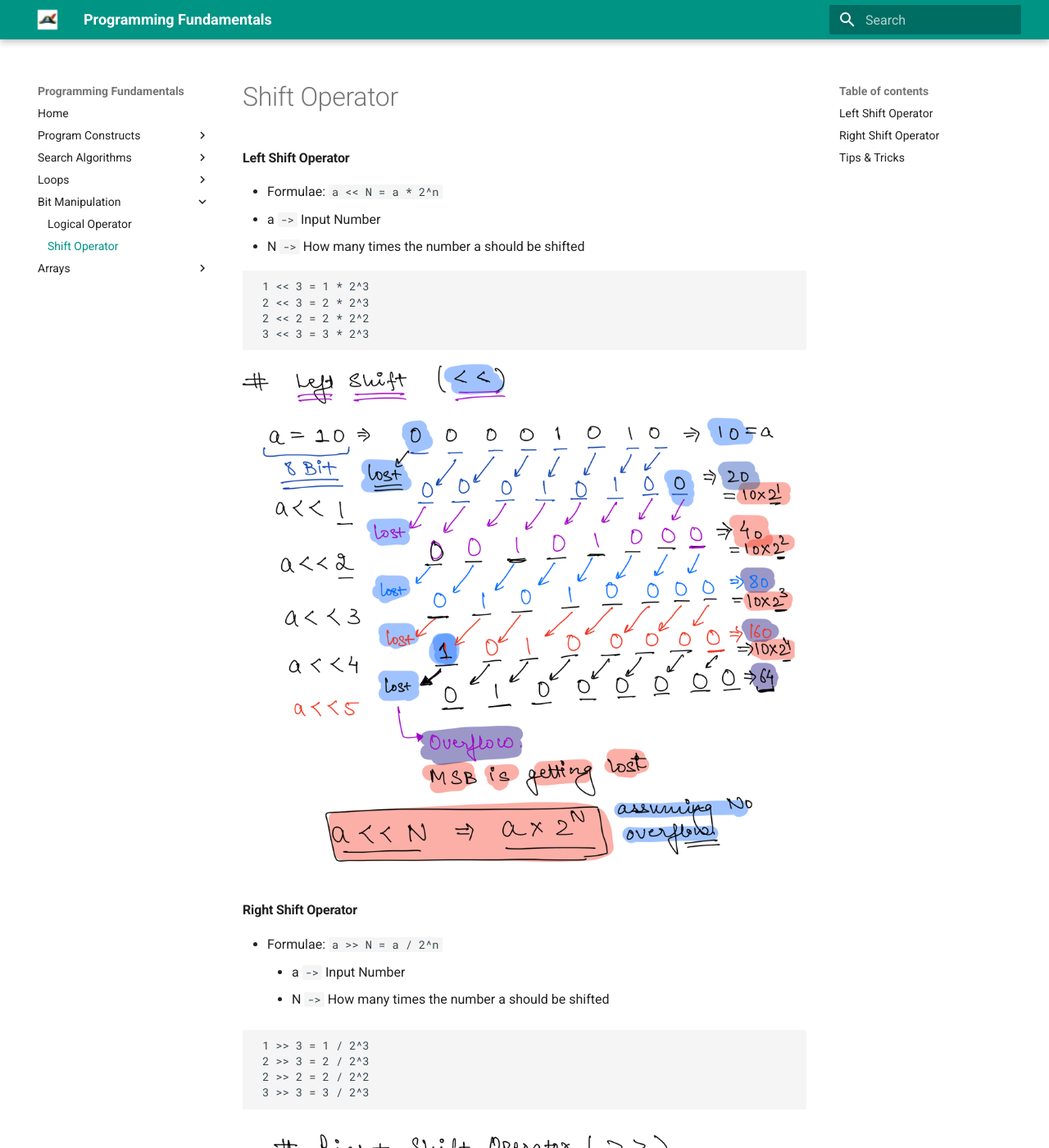
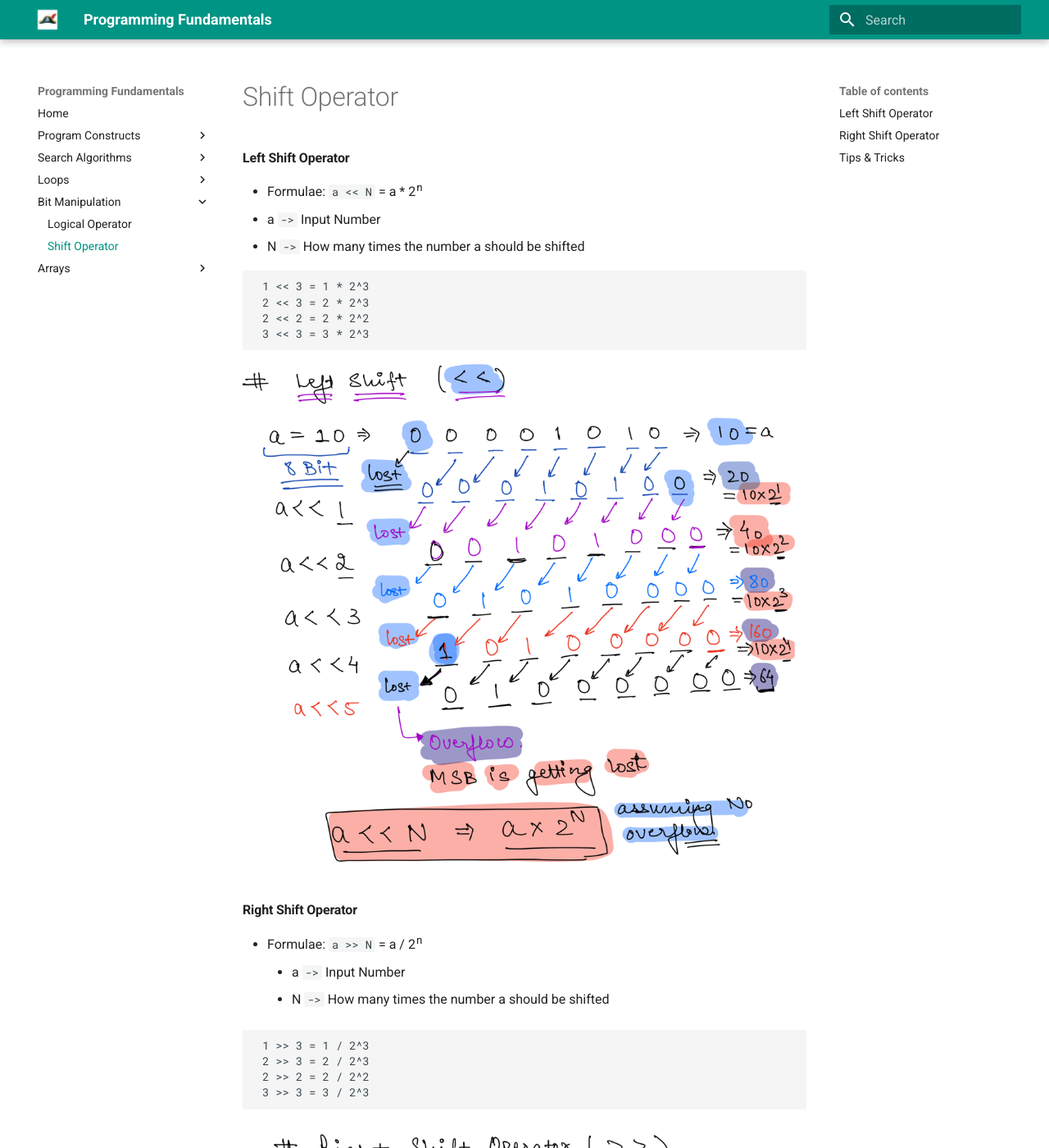
Before and after one commit to santosh-1987/programming-fundamentals, an MkDocs documentation site: the page built from docs/bit-manipulation/shift_operator.md, in a window 1280 px wide and 1400 px high. Shown: the whole window at 82% size. Built offline with MkDocs 1.6.1 and Material for MkDocs 9.7.7, drawn with Linux system fonts in a browser that asks for light colours; the version menu is left out.

Commit message:
Added Super Script

```diff
--- a/docs/bit-manipulation/shift_operator.md
+++ b/docs/bit-manipulation/shift_operator.md
@@ -1,6 +1,6 @@
 ### Left Shift Operator
 
-- Formulae: `a << N = a * 2^n`
+- Formulae: `a << N` = a * 2<sup>n</sup>
   - a `->` Input Number
   - N `->` How many times the number a should be shifted
 
@@ -15,7 +15,7 @@
 
 ### Right Shift Operator
 
-- Formulae: `a >> N = a / 2^n`
+- Formulae: `a >> N` = a / 2<sup>n</sup>
     - a `->` Input Number
     - N `->` How many times the number a should be shifted
 
```
